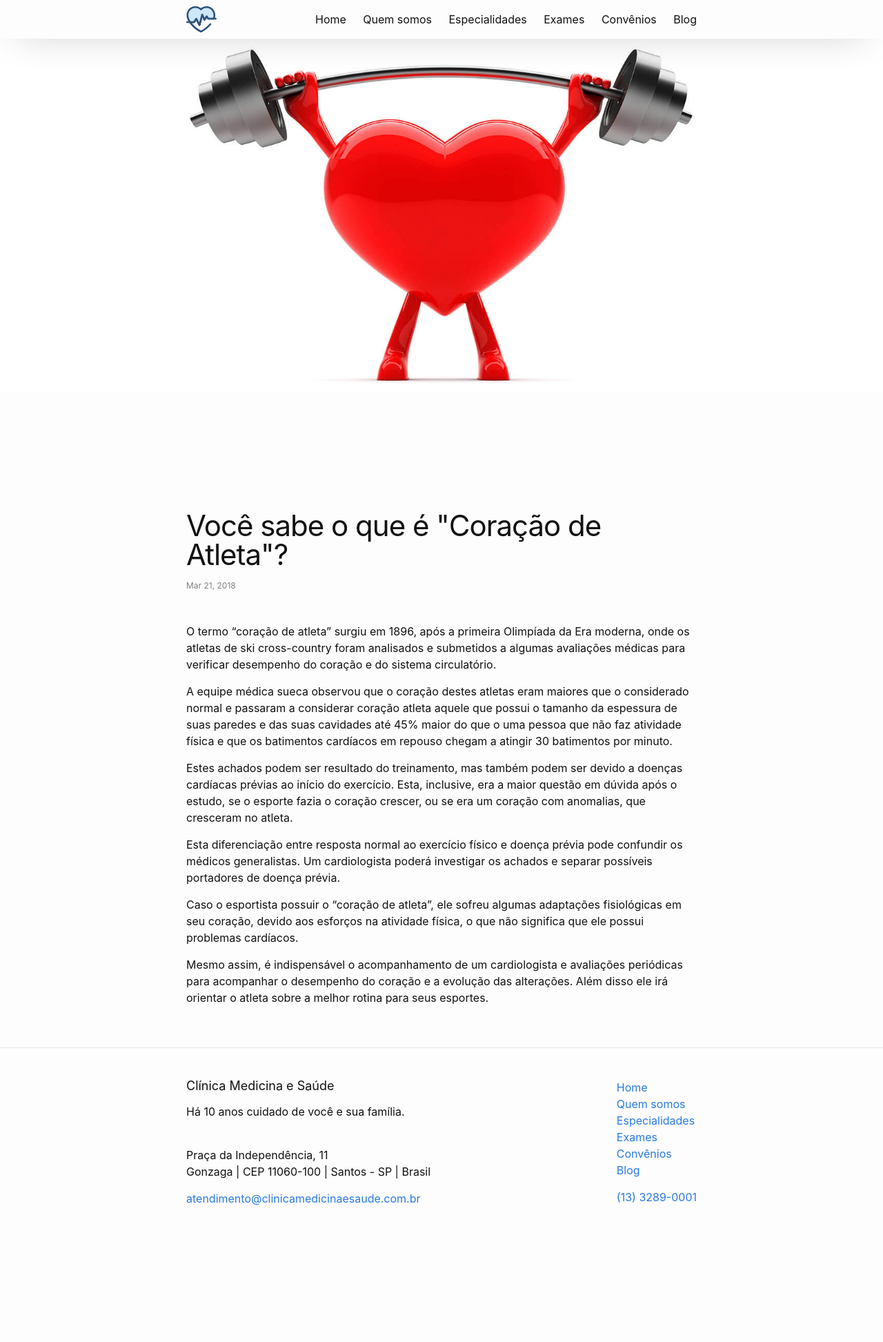
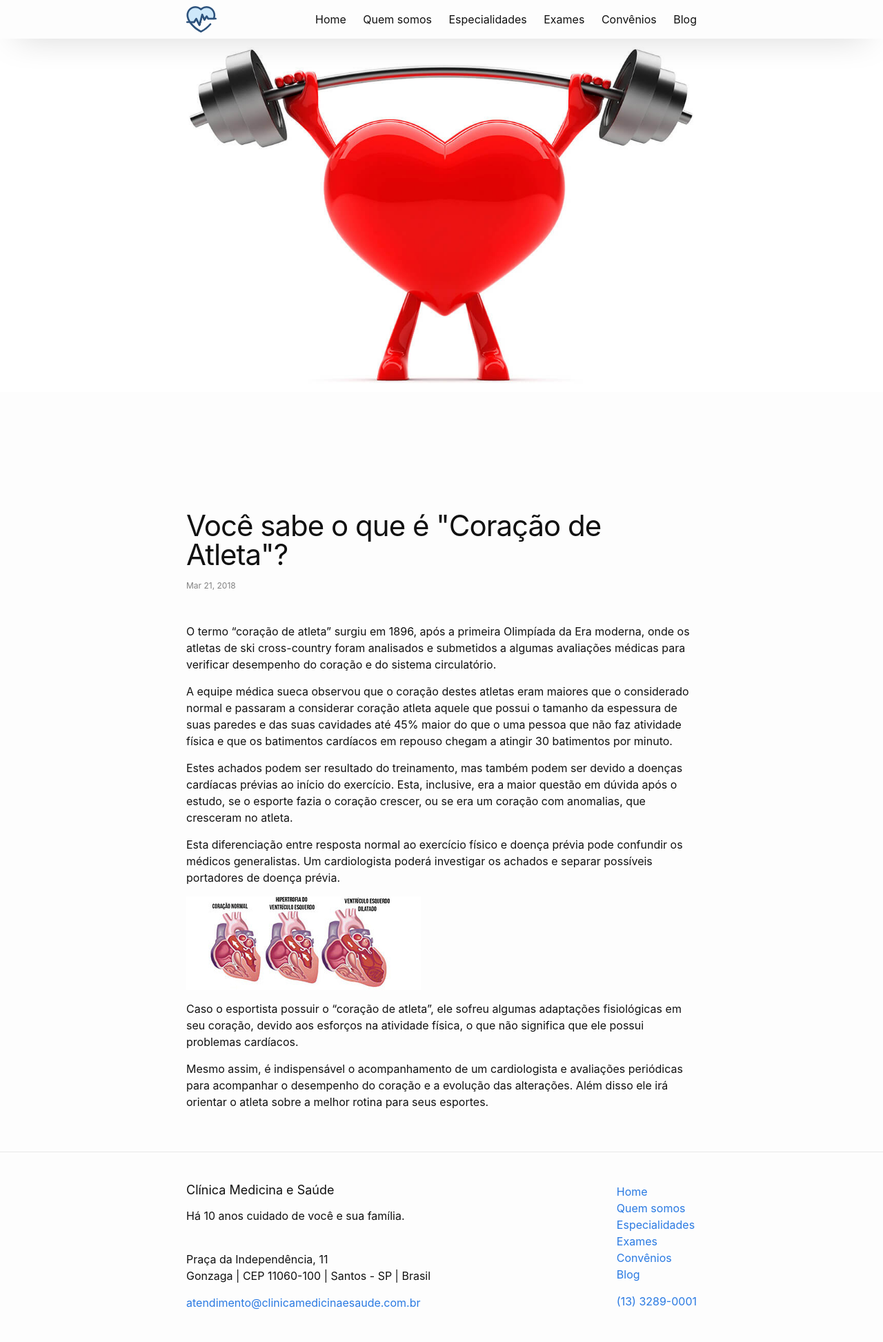
Before and after one commit to CopaTecnologia/medicinaesaude, a Jekyll site: the page built from _posts/2018-03-21-post-de-exemplo.markdown, in a window 1280 px wide. Shown: the whole page at 69% size. Built offline with Jekyll 4.4.1, drawn with Linux system fonts in a browser that asks for light colours; before the commit the page ends 1794 px from its top, so only the background shows below that.

Commit message:
Updated Post De Exemplo

```diff
--- a/_posts/2018-03-21-post-de-exemplo.markdown
+++ b/_posts/2018-03-21-post-de-exemplo.markdown
@@ -12,7 +12,7 @@ Estes achados podem ser resultado do treinamento, mas também podem ser devido a
 
 Esta diferenciação entre resposta normal ao exercício físico e doença prévia pode confundir os médicos generalistas. Um cardiologista poderá investigar os achados e separar possíveis portadores de doença prévia.
 
-
+![insuficiencia-cardiaca-1.jpg](/uploads/insuficiencia-cardiaca-1.jpg)
 
 Caso o esportista possuir o “coração de atleta”, ele sofreu algumas adaptações fisiológicas em seu coração, devido aos esforços na atividade física, o que não significa que ele possui problemas cardíacos.
 
```
